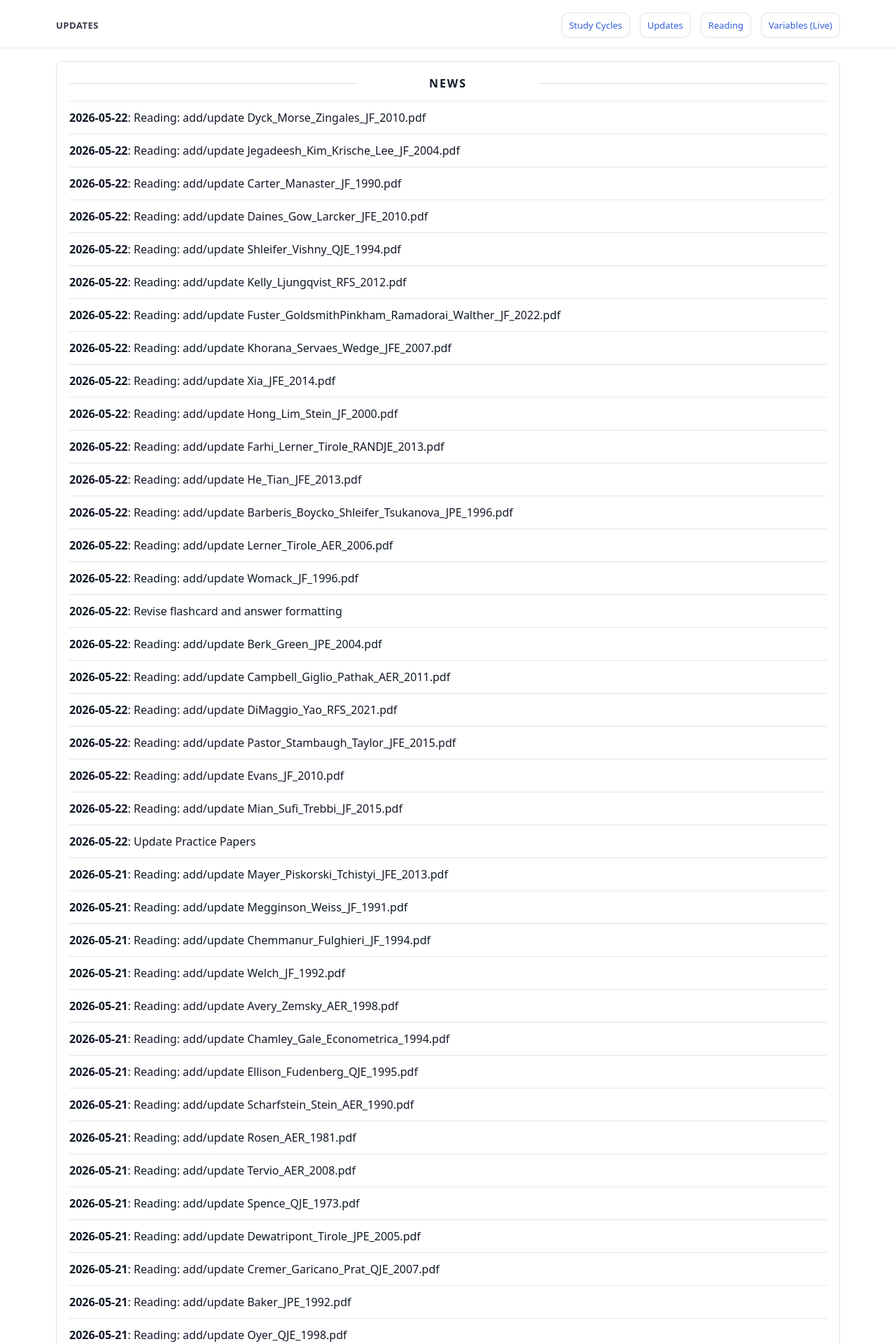
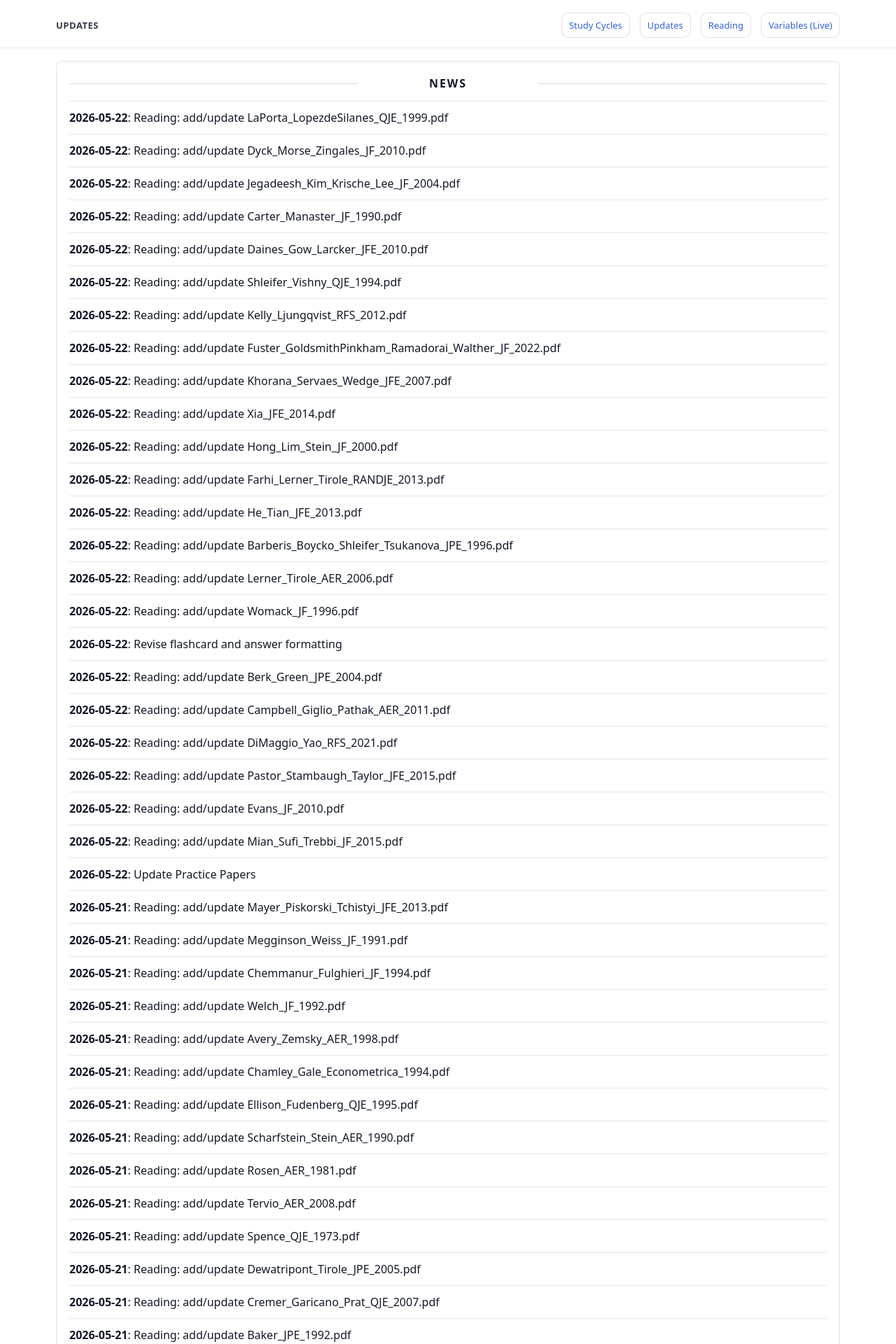
Before and after one commit to yaxinzn/study-archive, a Jekyll site: the page built from updates/index.md, in a window 1280 px wide. Shown: the top 1920 px of the page at 70% size. Built offline with Jekyll 4.4.1, drawn with Linux system fonts in a browser that asks for light colours; some of the changed text lies outside the part shown.

Commit message:
chore: update NEWS feed

```diff
--- a/_data/news.yml
+++ b/_data/news.yml
@@ -1,4 +1,7 @@
 # Auto-generated update history (sorted newest -> oldest). Do not edit manually.
+- ts: "1779445796"
+  date: "2026-05-22"
+  title: "Reading: add/update LaPorta_LopezdeSilanes_QJE_1999.pdf"
 - ts: "1779445692"
   date: "2026-05-22"
   title: "Reading: add/update Dyck_Morse_Zingales_JF_2010.pdf"
```
